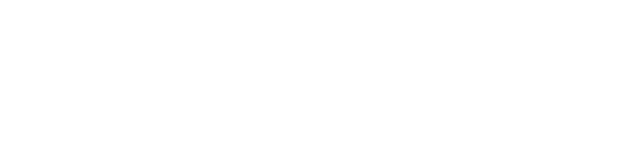
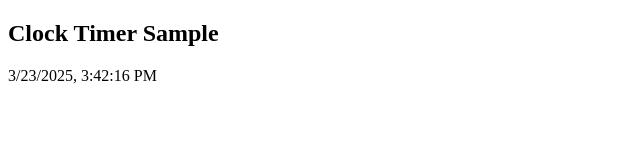
Before and after one commit to acciojob/clock-ayan00dey, a website: page main.html in a window 1280 px wide. Shown: the whole page, without its empty margins (0-640 px from the left). Drawn offline with Linux system fonts and the light colour scheme.

Commit message:
created a submission

```diff
--- a/main.html
+++ b/main.html
@@ -1,16 +1,15 @@
 <!DOCTYPE html>
-
 <html>
 
 <head>
-	<link rel="stylesheet" href="styles.css">
+    <link rel="stylesheet" href="styles.css">
 </head>
 
 <body>
-	<!-- the entire body must be written by student -->
-    <script type="text/javascript" src="./script.js">
-</script>
+    <h2>Clock Timer Sample</h2>
+    <p id="timer"></p>
 
+    <script type="text/javascript" src="script.js"></script>
 </body>
 
 </html>
--- a/script.js
+++ b/script.js
@@ -1 +1,11 @@
-//your JS code here. If required.
+function updateTimer() {
+    const timerElement = document.getElementById('timer');
+    const now = new Date();
+    timerElement.textContent = now.toLocaleString();
+}
+
+// Show time immediately on load
+updateTimer();
+
+// Update the timer every second
+setInterval(updateTimer, 1000);
--- a/styles.css
+++ /dev/null
@@ -1 +0,0 @@
-/*  your css code here. If applicable */
```
